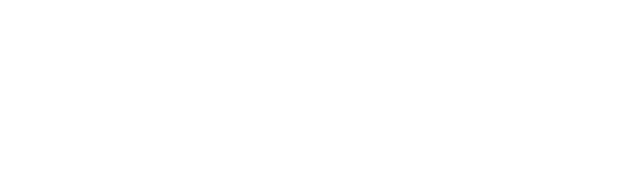
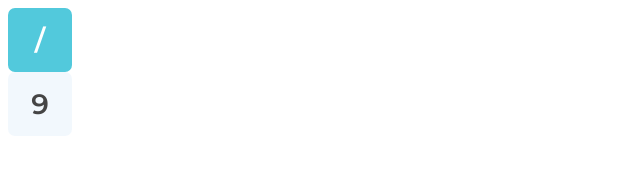
Before and after one commit to RahmatAT11/top-calculator-r, a plain HTML site: page index.html in a window 1280 px wide. Shown: the whole page, without its empty margins (0-640 px from the left). Drawn offline with Linux system fonts and the light colour scheme.

Commit message:
Add 2 different button style for calculator

```diff
--- a/index.html
+++ b/index.html
@@ -5,9 +5,18 @@
     <meta http-equiv="X-UA-Compatible" content="IE=edge">
     <meta name="viewport" content="width=device-width, initial-scale=1.0">
     <script src="script.js" defer></script>
+    <link rel="stylesheet" href="style.css">
+    <link rel="preconnect" href="https://fonts.googleapis.com">
+    <link rel="preconnect" href="https://fonts.gstatic.com" crossorigin>
+    <link href="https://fonts.googleapis.com/css2?family=Montserrat:wght@600;700&display=swap" rel="stylesheet">
     <title>Calculator</title>
 </head>
 <body>
-
+    <div class="calculator-btn-blue">
+        <p class="">/</p>
+    </div>
+    <div class="calculator-btn-blue-verylight">
+        <p class="">9</p>
+    </div>
 </body>
 </html>
--- a/style.css
+++ b/style.css
@@ -0,0 +1,21 @@
+.calculator-btn-blue, .calculator-btn-blue-verylight {
+    background-color: #52C9DC;
+    color: white;
+    font-family: 'Montserrat', sans-serif;
+    font-size: 28px;
+    font-weight: 600;
+
+    width: 64px;
+    height: 64px;
+
+    display: flex;
+    justify-content: center;
+    align-items: center;
+
+    border-radius: 7px;
+}
+
+.calculator-btn-blue-verylight {
+    background-color: rgba(82, 164, 220, 0.074);
+    color: #454545;
+}
```
